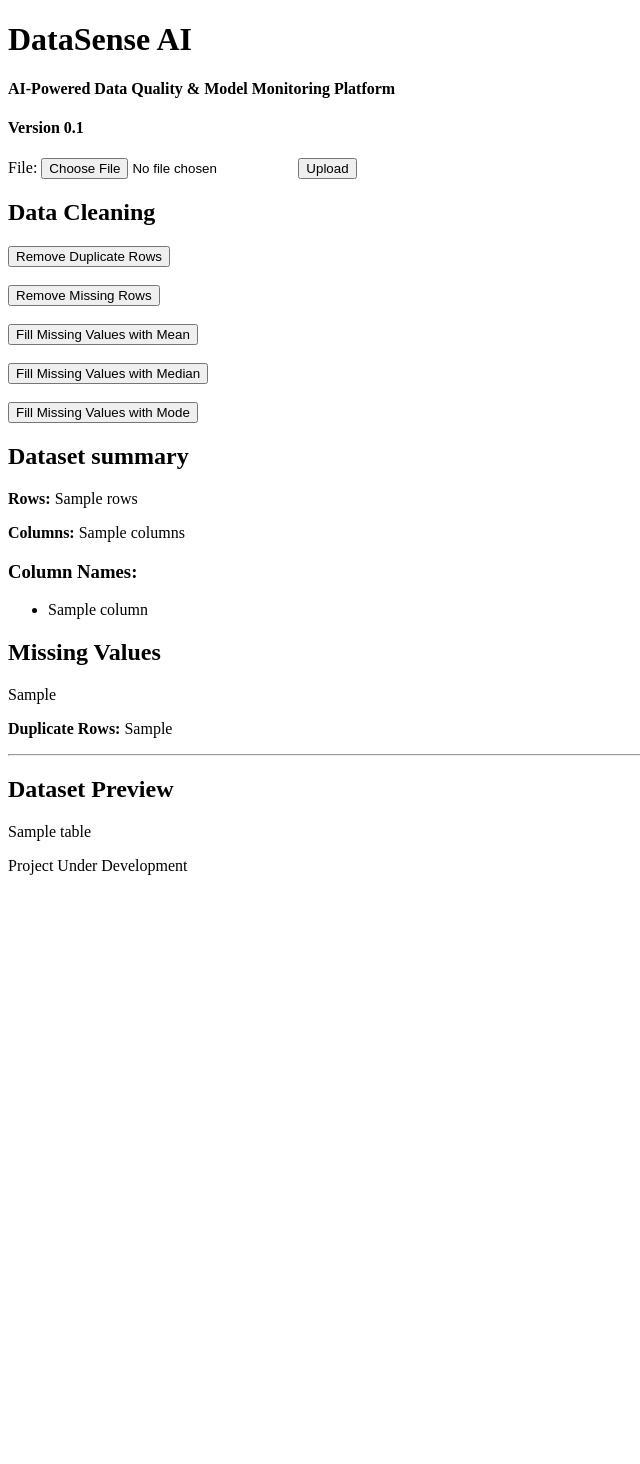
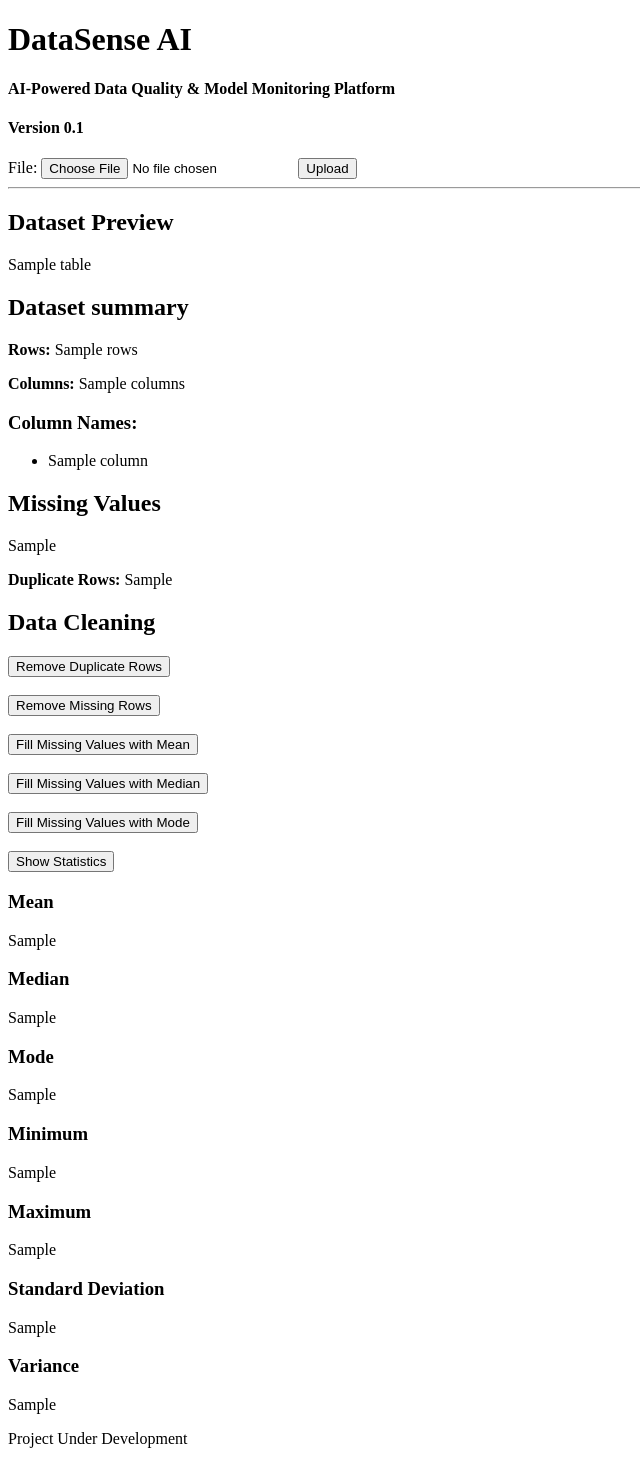
Before and after one commit to Neelu-Verma-26/DataSense-AI, a Flask app: template templates/index.html in a window 1280 px wide. Shown: the whole page, without its empty margins (0-640 px from the left). Before the commit the page ends 875 px from the top, so only its background shows below. Run offline with Flask 3, Linux system fonts and the light colour scheme; the template is opened without the code that fills it: most values are stand-ins (such as "Sample title", 1, 10 or a date in 2020).

Commit message:
Add descriptive statistics feature

```diff
--- a/app.py
+++ b/app.py
@@ -165,5 +165,49 @@ def fill_mode():
                             missing_values = missing_values_html,
                             duplicate_rows = duplicate_rows)
 
+@app.route("/show_statistics", methods=["POST"])
+def show_statistics():
+    file_path = session.get("file_path")
+    if file_path is None:
+          return "Please upload a file first"
+
+    df = pd.read_csv(file_path)
+
+    numeric_df = df.select_dtypes(include="number")
+    mean_values = numeric_df.mean()
+    median_values = numeric_df.median()
+    mode_values = numeric_df.mode()
+    min_values = numeric_df.min()
+    max_values = numeric_df.max()
+    std_values = numeric_df.std()
+    variance_values = numeric_df.var()
+
+    mean_html = mean_values.to_frame(name="Mean").to_html(classes="table table-bordered")
+    median_html = median_values.to_frame(name="Median").to_html(classes="table table-bordered")
+    mode_html = mode_values.to_html(classes="table table-bordered")
+    min_html = min_values.to_frame(name="Min").to_html(classes="table table-bordered")
+    max_html = max_values.to_frame(name="Max").to_html(classes="table table-bordered")
+    std_html = std_values.to_frame(name="Standard Deviation").to_html(classes="table table-bordered")
+    variance_html = variance_values.to_frame(name="Variance").to_html(classes="table table-bordered")
+
+    rows, columns, column_names, missing_values_html, duplicate_rows, table = generate_dataset_report(df)
+
+    return render_template("index.html",
+                            table=table,
+                            rows=rows,
+                            columns=columns,
+                            column_names=column_names,
+                            missing_values = missing_values_html,
+                            duplicate_rows = duplicate_rows,
+
+                            mean_html=mean_html,
+                            median_html=median_html,
+                            mode_html=mode_html,
+                            min_html=min_html,
+                            max_html=max_html,
+                            std_html=std_html,
+                            variance_html=variance_html)
+
+
 if __name__ == "__main__":
     app.run(debug = True, port=5001)
--- a/templates/index.html
+++ b/templates/index.html
@@ -15,6 +15,26 @@
         <input type="file" name="file">
         <button type="submit" value="upload">Upload</button>
     </form>
+
+    <hr>
+    <h2>Dataset Preview</h2>
+    {{table| safe}}
+
+    <h2>Dataset summary</h2>
+    <p><strong>Rows:</strong> {{rows}}</p>
+    <p><strong>Columns:</strong> {{columns}}</p>
+
+    <h3>Column Names:</h3>
+    <ul>
+        {% for column in column_names %}
+            <li>{{ column }}</li>
+        {% endfor %}
+    </ul>
+
+    <h2>Missing Values</h2>
+    {{ missing_values|safe}}
+
+    <p><strong>Duplicate Rows:</strong> {{ duplicate_rows }}</p>
 
     <h2>Data Cleaning</h2>
     <form action="/remove_duplicates" method="post">
@@ -55,25 +75,34 @@
         </button>
     </form>
 
-    <h2>Dataset summary</h2>
-    <p><strong>Rows:</strong> {{rows}}</p>
-    <p><strong>Columns:</strong> {{columns}}</p>
+    <br>
 
-    <h3>Column Names:</h3>
-    <ul>
-        {% for column in column_names %}
-            <li>{{ column }}</li>
-        {% endfor %}
-    </ul>
+    <form action="/show_statistics" method="post">
+        <button type="submit">
+            Show Statistics
+        </button>
+    </form>
 
-    <h2>Missing Values</h2>
-    {{ missing_values|safe}}
+    <h3>Mean</h3>
+    {{ mean_html|safe }}
 
-    <p><strong>Duplicate Rows:</strong> {{ duplicate_rows }}</p>
+    <h3>Median</h3>
+    {{ median_html|safe }}
 
-    <hr>
-    <h2>Dataset Preview</h2>
-    {{table| safe}}
+    <h3>Mode</h3>
+    {{ mode_html|safe }}
+
+    <h3>Minimum</h3>
+    {{ min_html|safe }}
+
+    <h3>Maximum</h3>
+    {{ max_html|safe }}
+
+    <h3>Standard Deviation</h3>
+    {{ std_html|safe }}
+
+    <h3>Variance</h3>
+    {{ variance_html|safe }}
 
 <p>Project Under Development</p>
 </body>
```
